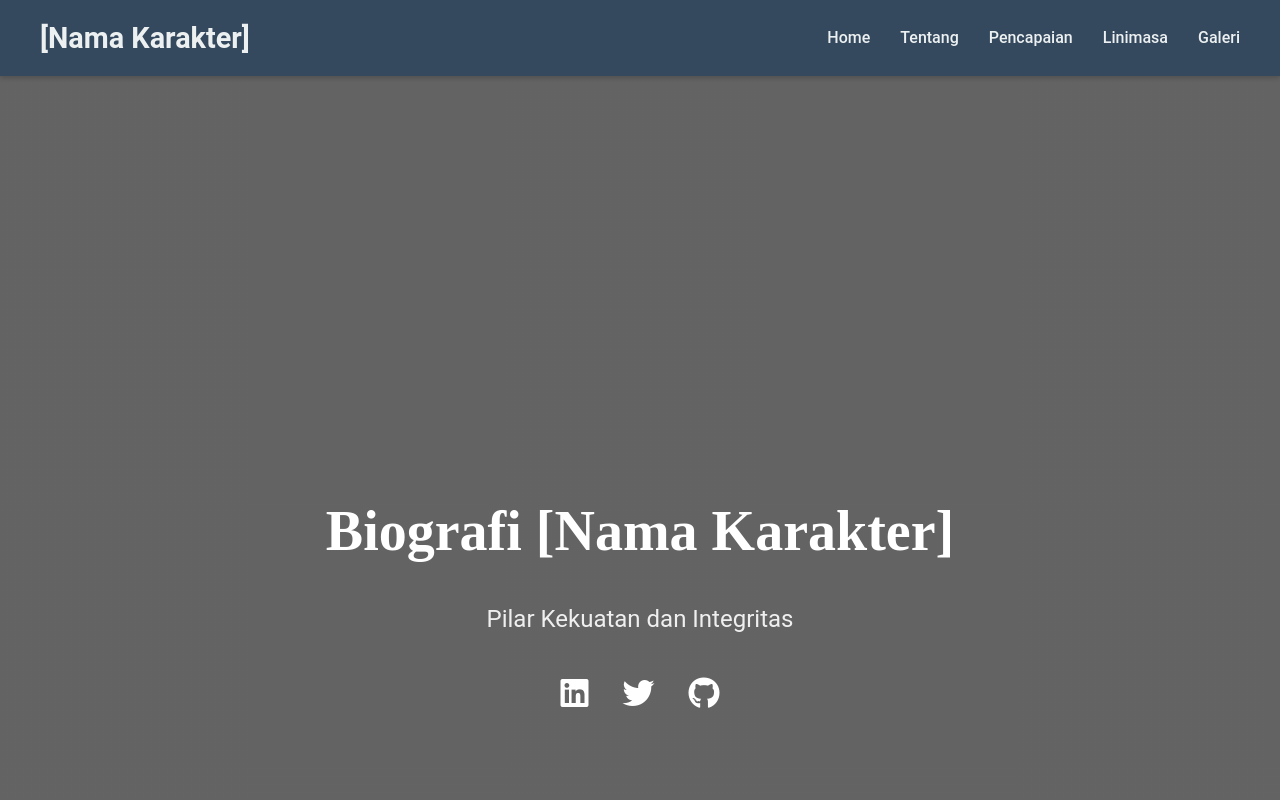
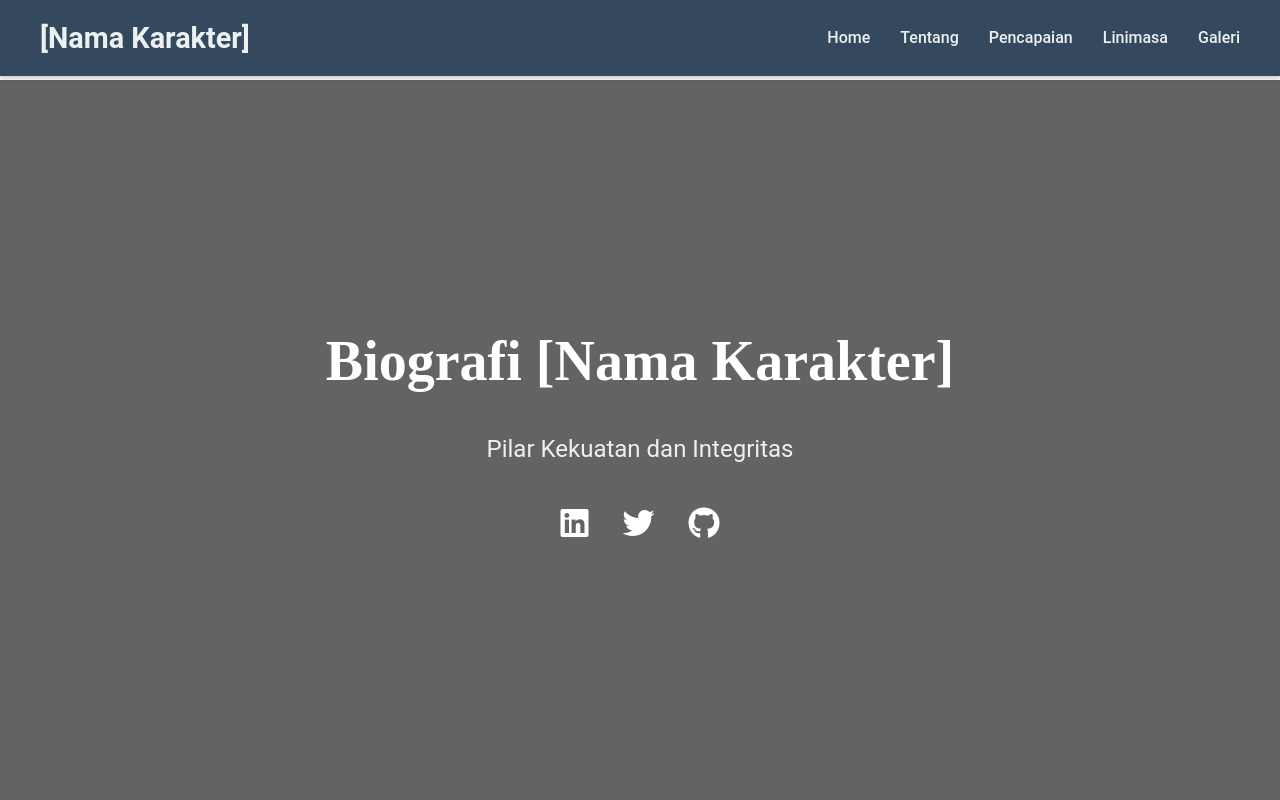
Before and after one commit to ChrisGay2006/webBiografi, a plain HTML site: page index.html in a window 1280 px wide. Shown: the top 800 px of the page. Drawn offline with nearby package versions, Linux system fonts and the light colour scheme.

Commit message:
Update style.css

```diff
--- a/style.css
+++ b/style.css
@@ -3,7 +3,7 @@ body {
     font-family: 'Roboto', sans-serif; /* Ganti dengan font pilihan Anda */
     line-height: 1.6;
     margin: 0;
-    padding-top: 70px;
+    padding-top: 80px;
     background-color: #f8f8f8; /* Warna latar belakang terang */
     color: #333;
     overflow-x: hidden; /* Mencegah scroll horizontal dari animasi */
@@ -93,7 +93,7 @@ h1, h2, h3 {
     align-items: center;
     justify-content: center;
     min-height: 70vh; /* Tinggi minimal */
-    padding-top: 230px;
+    padding-top: 50px;
 }
 
 .hero-content {
```
